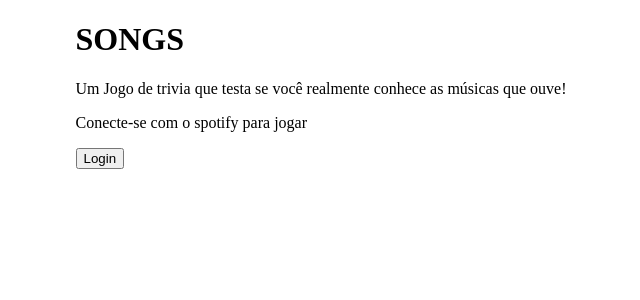
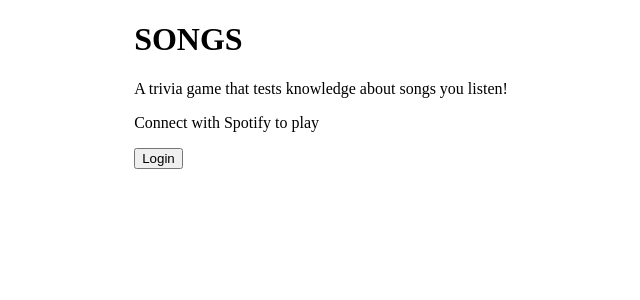
Before and after one commit to adlpm/Musical, a Vue app: page /login in a window 1280 px wide. Shown: the top 300 px of the page, without its empty margins (319-959 px from the left). Built offline with nearby package versions, Linux system fonts and the light colour scheme.

Commit message:
Changes in routes

```diff
--- a/src/router/index.js
+++ b/src/router/index.js
@@ -1,6 +1,6 @@
 import Vue from "vue";
 import VueRouter from "vue-router";
-import Home from "../views/Home.vue";
+import Main from "../views/Main.vue";
 
 Vue.use(VueRouter);
 
@@ -8,7 +8,12 @@ const routes = [
   {
     path: "/",
     name: "Home",
-    component: Home,
+    redirect: "/login",
+  },
+  {
+    path: "/main",
+    name: "Main",
+    component: Main,
   },
   {
     path: "/login",
--- a/src/views/Login.vue
+++ b/src/views/Login.vue
@@ -1,10 +1,8 @@
 <template>
   <div id="login">
     <h1>SONGS</h1>
-    <p>
-      Um Jogo de trivia que testa se você realmente conhece as músicas que ouve!
-    </p>
-    <p>Conecte-se com o spotify para jogar</p>
+    <p>A trivia game that tests knowledge about songs you listen!</p>
+    <p>Connect with Spotify to play</p>
     <button @click="login">Login</button>
   </div>
 </template>
--- a/src/views/Home.vue
+++ b/src/views/Main.vue
@@ -1,5 +1,5 @@
 <template>
-  <div class="home">
+  <div class="main">
     <div
       class="background-80s animated-clouds stars"
       style="--background-height: 100vh"
@@ -227,7 +227,7 @@ import musics from "@/assets/musics/musicas.json";
 import { mapState } from "vuex";
 
 export default {
-  name: "Home",
+  name: "Main",
   methods: {
     toGame() {
       this.selectRandomMusics();
@@ -263,7 +263,7 @@ export default {
 </script>
 
 <style scoped>
-.home {
+.main {
   /* height: 100vh; */
   width: 100vw;
 }
```
